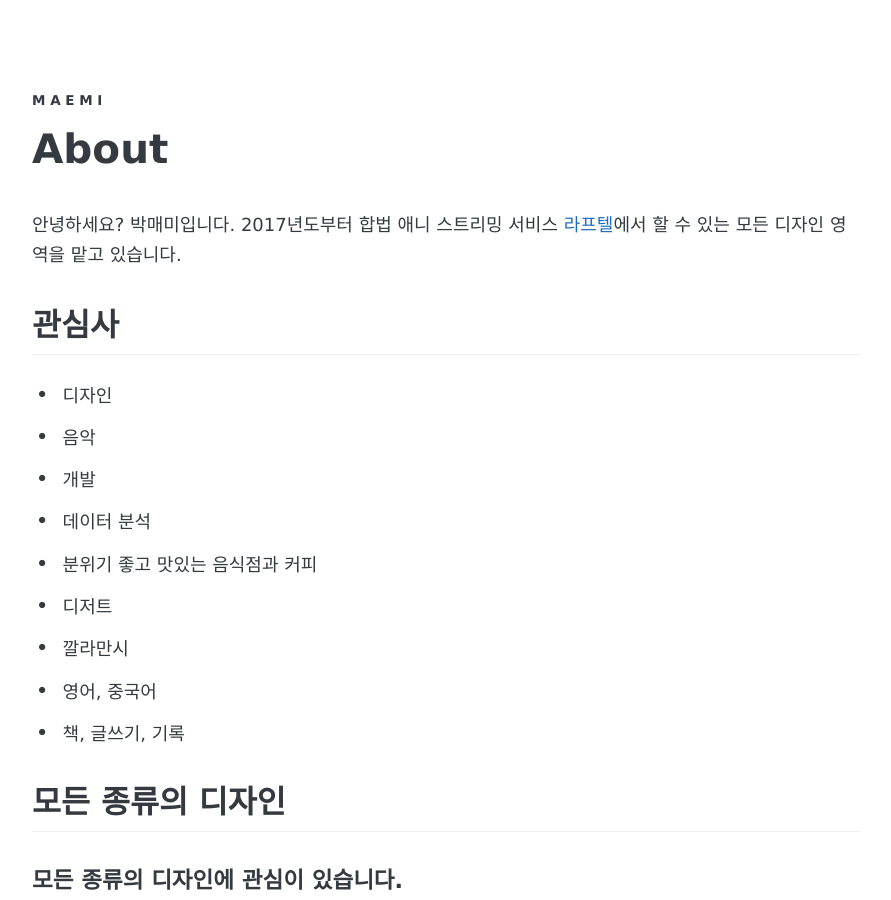
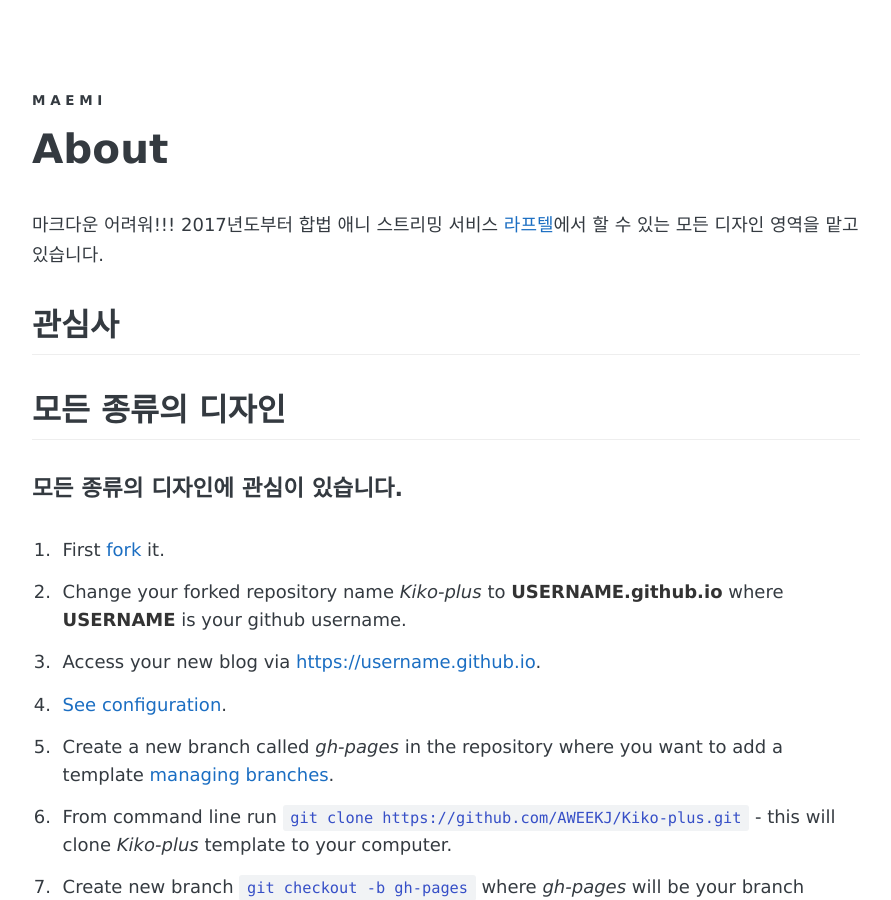
Before and after one commit to maeeemi/maeeemi.github.io, a Jekyll site: the page built from about.md, in a window 1280 px wide and 900 px high. Shown: the whole window, without its empty margins (194-1085 px from the left). Built offline with Jekyll 4.4.1, drawn with Linux system fonts in a browser that asks for light colours; some web fonts are replaced.

Commit message:
마크다운 어려워

```diff
--- a/about.md
+++ b/about.md
@@ -3,22 +3,12 @@ title: About
 permalink: /about/
 ---
 
-안녕하세요? 박매미입니다.
+마크다운 어려워!!!
 2017년도부터 합법 애니 스트리밍 서비스 [라프텔](http://laftel.net)에서 할 수 있는 모든 디자인 영역을
 맡고 있습니다.
 
 
 ## 관심사
-
-- 디자인
-- 음악
-- 개발
-- 데이터 분석
-- 분위기 좋고 맛있는 음식점과 커피
-- 디저트
-- 깔라만시
-- 영어, 중국어
-- 책, 글쓰기, 기록
 
 
 ## 모든 종류의 디자인
```
Also changed, not shown: _posts/2018-08-18-Weekly-DIY-1.md (deleted, +0 -82 lines), _posts/2018-08-19-Weekly-DIY-1.md (added, +20 -0 lines).
